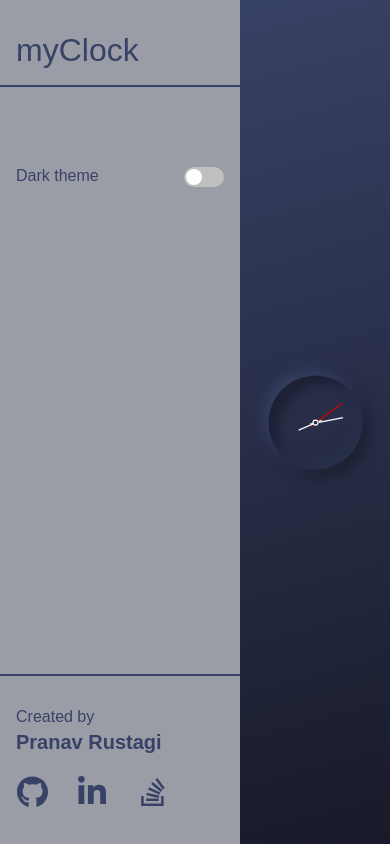
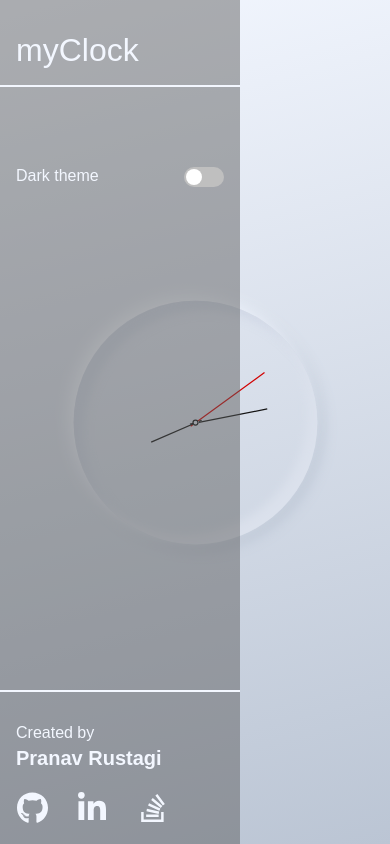
Before and after one commit to Pranav-Rustagi/clock, a plain HTML site: page index.html in a window 390 px wide. Drawn offline with Linux system fonts and the light colour scheme.

Commit message:
styling changed, theme toggler functional

```diff
--- a/css/dark-theme.css
+++ b/css/dark-theme.css
@@ -4,6 +4,6 @@
     --shade-inset-light: #282f49;;
     --shade-inset-dark: #1f2236;;
     --shade-primary: #fff;
-    --shade-aside: #1f223671;
+    --shade-aside: #adadadbf;
     --shade-toggle-on: #384266;
 }
--- a/css/light-theme.css
+++ b/css/light-theme.css
@@ -4,6 +4,6 @@
     --shade-inset-light: #dbe1ec;
     --shade-inset-dark: #c4cddd83;
     --shade-primary: #141414;
-    --shade-aside: #0000006b;
+    --shade-aside: #5a5a5a7a;
     --shade-toggle-on: #00a1ff;
 }
--- a/css/style.css
+++ b/css/style.css
@@ -13,6 +13,10 @@
     font-family: Arial, Helvetica, sans-serif;
 }
 
+body {
+    background: var(--shade-light);
+}
+
 #setting, section, #container, aside footer {
     display: flex;
 }
@@ -26,7 +30,7 @@ main, #setting label, #container {
     position: relative;
 }
 
-aside, section, #container::before, .hand, footer, #darkMode + span, #darkMode + span::before  {
+aside, section, #container::before, .hand, aside footer, #darkMode + span, #darkMode + span::before  {
     position: absolute;
 }
 
@@ -88,7 +92,7 @@ aside header {
 
 aside footer {
     border-top: 2px solid var(--shade-light);
-    bottom: 1rem;
+    bottom: 0;
     flex-direction: column;
     align-items: flex-start;
 }
@@ -172,4 +176,17 @@ section {
         -webkit-filter: blur(4px);
         filter: blur(4px);
     }
+
+    /* aside { */
+        /* left: -100%; */
+    /* } */
+
+    section {
+        width: 100vw;
+    }
+
+    #container {
+        max-width: 50vh;
+        max-height: 50vh;
+    }
 }
--- a/index.html
+++ b/index.html
@@ -10,11 +10,11 @@
     <link rel="shortcut icon" href="./logo/logo.png" type="image/x-icon">
 
     <!-- linking stylesheets -->
-    <link rel="stylesheet" href="./css/dark-theme.css">
+    <link rel="stylesheet" href="./css/light-theme.css" id="theme">
     <link rel="stylesheet" href="./css/style.css">
 </head>
 <body>
-    <main>
+    <main style="height: 100vh;">
 
         <!-- sidebar -->
         <aside>
--- a/script.js
+++ b/script.js
@@ -1,21 +1,42 @@
 window.onload = function() {
 
-    // setting height of main element so that address bar in mobile view does not affect layout
-    document.querySelector("main").style.height = window.innerHeight + "px";
-
-    // computing total seconds
-    const date = new Date();
-    let totalSec = (date.getHours() * 3600) + (date.getMinutes() * 60) + date.getSeconds();
+    setLayoutHeight();
 
     const hourHand = document.getElementById("hour");
     const minHand = document.getElementById("min");
     const secHand = document.getElementById("sec");
+    const themeEl = document.getElementById("theme");
+    const themeToggle = document.getElementById("darkMode");
+    const date = new Date();
 
+
+    // computing total seconds
+    let totalSec = (date.getHours() * 3600) + (date.getMinutes() * 60) + date.getSeconds();
+
+
+    // changing theme
+    themeToggle.addEventListener("change", (event) => {
+        let theme = (event.target.checked) ? 'dark' : 'light';
+        themeEl.setAttribute("href", `./css/${theme}-theme.css`)
+    })
+
+    // setting new height for the main element when screen resized
+    window.addEventListener("resize", setLayoutHeight);
+
+
+    // calling setHands() every second
     setHands(totalSec++, hourHand, minHand, secHand);
     setInterval(() => {
         setHands(totalSec++, hourHand, minHand, secHand);
     }, 1000);
 }
+
+
+// function to set layout height of main element so that address bar in mobile view does not affect layout
+const setLayoutHeight = () => {
+    document.querySelector("main").style.height = window.innerHeight + "px";
+}
+
 
 // function to position clock hands every second
 const setHands = (totalSec, hourHand, minHand, secHand) => {
```
Also changed, not shown: svgs/sidebar-arrow.svg (added).
